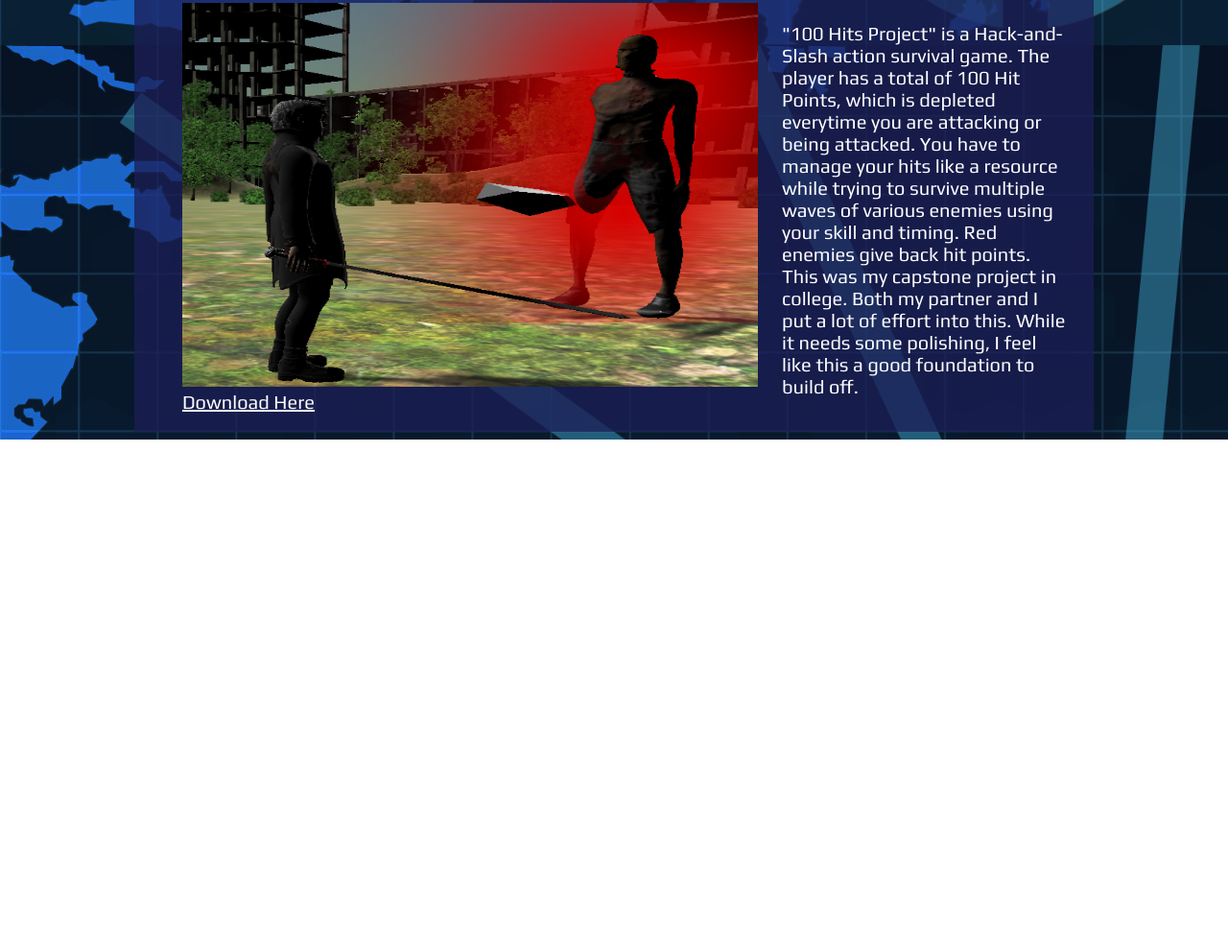
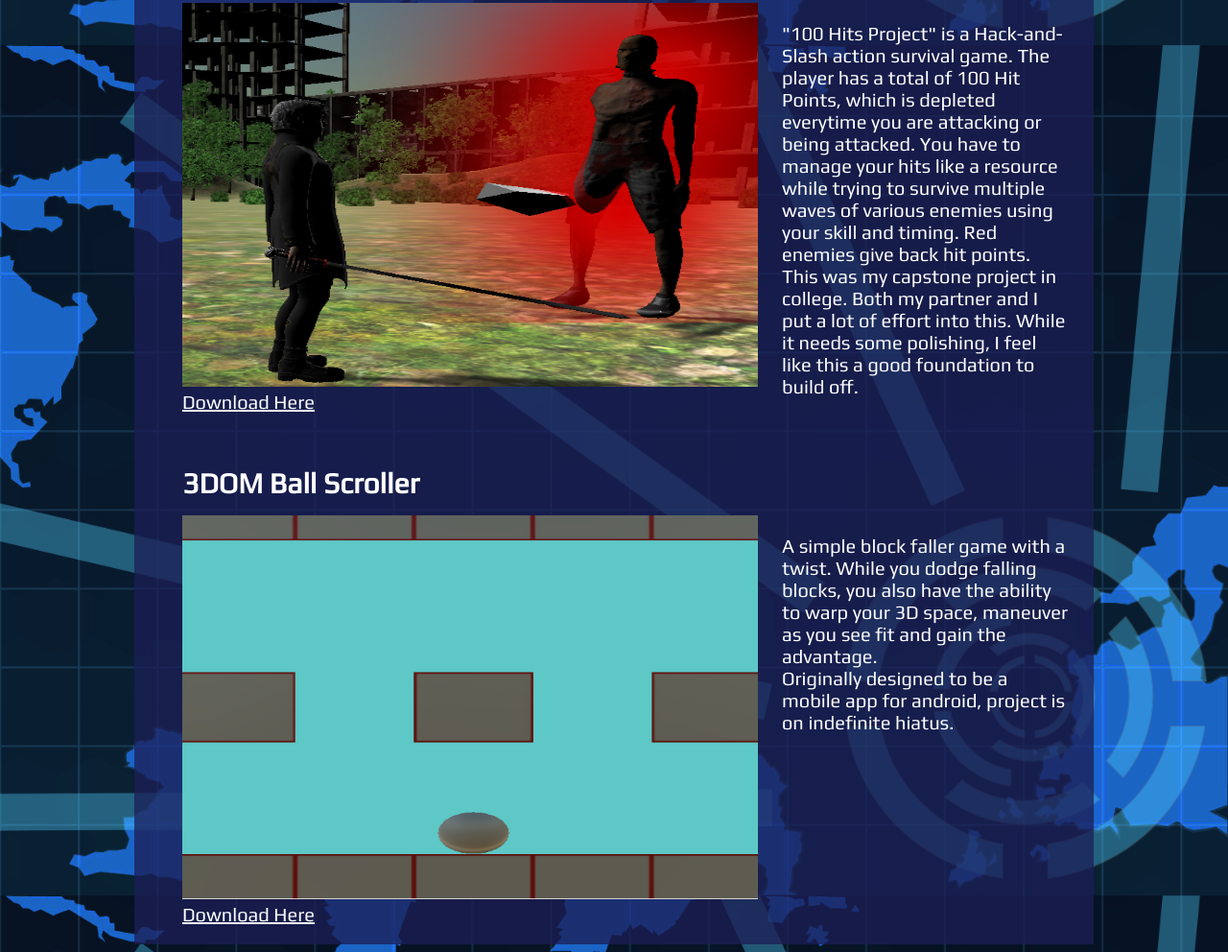
Before and after one commit to AwesomeDudex5/AwesomeDudex5.github.io, a plain HTML site: page games.html in a window 1280 px wide. Shown: the part 839-1831 px from the top of the page at 96% size. Before the commit the page ends 1297 px from the top, so only its background shows below. Drawn offline with nearby package versions, Linux system fonts and the light colour scheme.

Commit message:
Added 3DOM game

```diff
--- a/games.html
+++ b/games.html
@@ -70,6 +70,17 @@
           </div>
           <a href="https://drive.google.com/file/d/1vTBu-WY1jPhInkVumuaE5uSENLEkl5NH/view?usp=sharing">Download Here</a>
       </div>
+	  <div id="gamesContent">
+          <p><b>3DOM Ball Scroller</b></p>
+          <img src="images/3domlogo.png" width="600" height="400"/>
+          <div id="gamesContentText">
+              <p>
+                  A simple block faller game with a twist. While you dodge falling blocks, you also have the ability to warp your 3D space, maneuver as you see fit and gain the advantage.
+                  <br>
+                  Originally designed to be a mobile app for android, project is on indefinite hiatus.
+              </p>
+          </div>
+          <a href="3DOM.zip">Download Here</a>
       <!-- InstanceEndEditable --></div>
 </body>
 <!-- InstanceEnd --></html>
```
Also changed, not shown: images/3domlogo.png (added), 1 other file.
